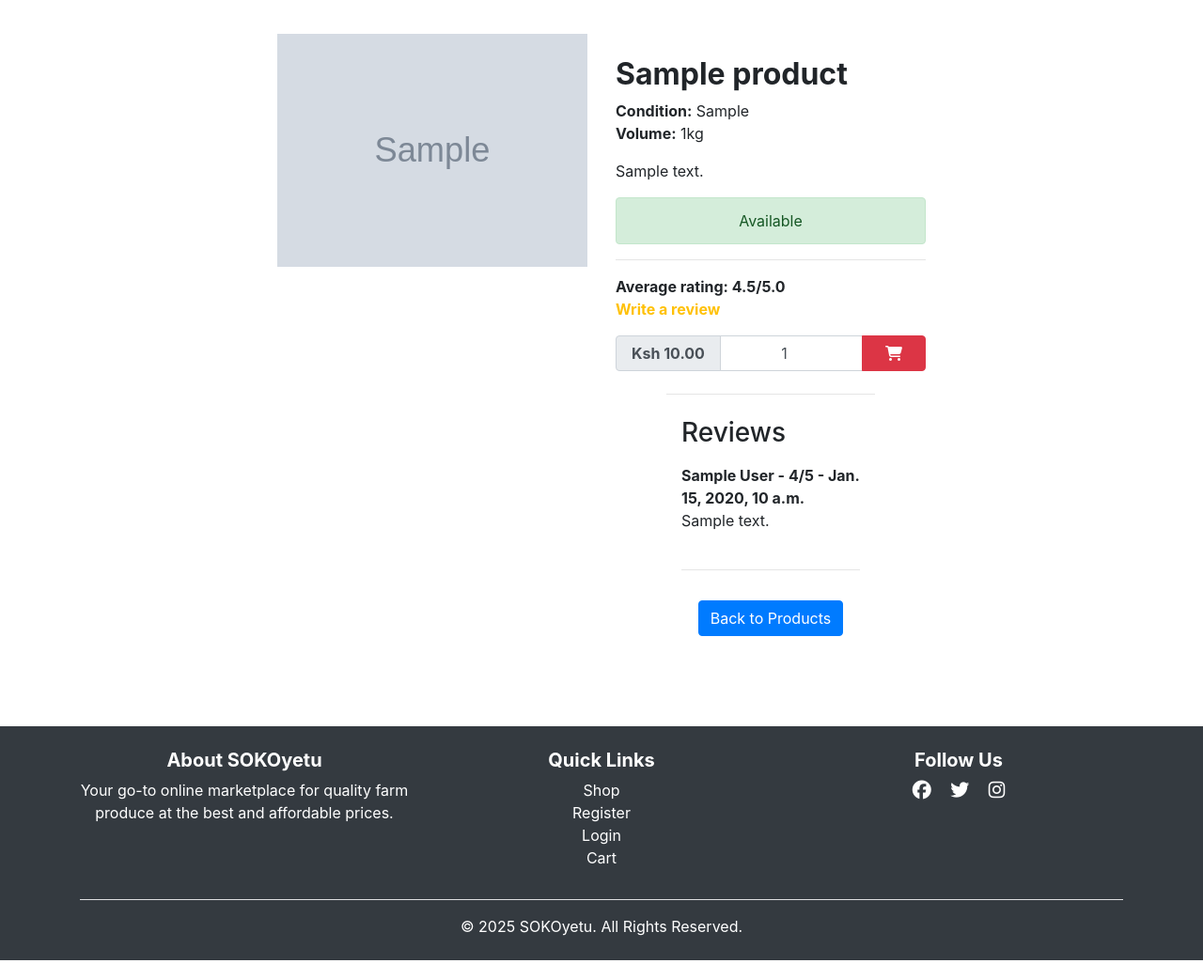
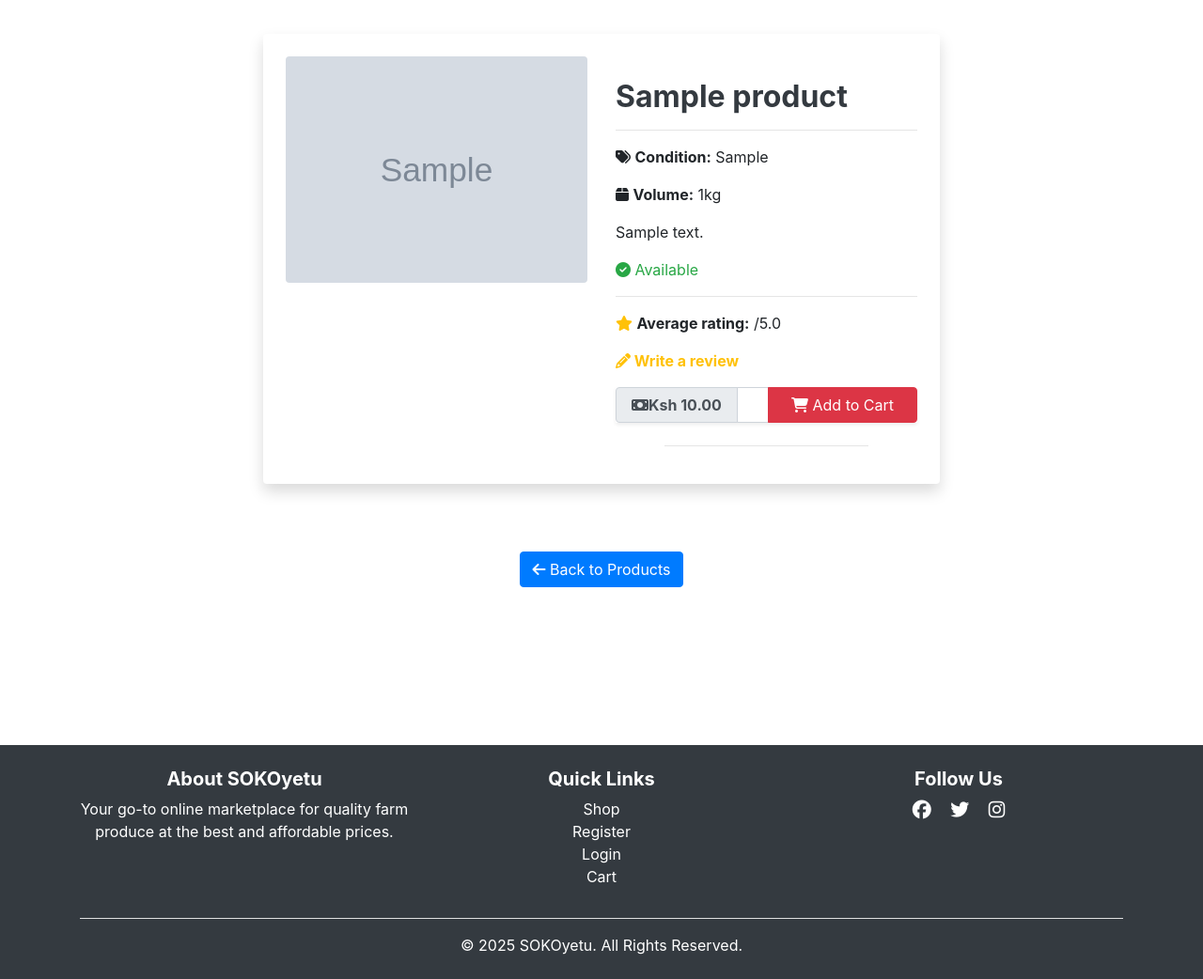
Before and after one commit to Chaser-254/sokoyetu, a Django app: a page that uses listings/templates/base.html in a window 1280 px wide. Shown: the part 60-1102 px from the top of the page at 94% size. Run offline with Django 5.2, Linux system fonts and the light colour scheme; tables that the repository leaves empty hold one stand-in row (values such as "Sample post"); grey boxes marked "Sample" are stand-in pictures; some libraries are stand-ins or nearby versions.

Commit message:
improved the user interface and user experience

```diff
--- a/listings/forms.py
+++ b/listings/forms.py
@@ -1,20 +1,17 @@
 from django import forms
 from .models import Review
 
-REVIEW_CHOICES = [('1', '1'), ('2', '2'), ('3', '3'), ('4', '4'), ('5', '5')]
+class ReviewForm(forms.ModelForm):
+    RATING_CHOICES = [(i, f'{i} ⭐') for i in range(1, 6)]  # Adds star icons next to numbers
 
-class ReviewForm(forms.ModelForm):
+    rating = forms.ChoiceField(
+        choices=RATING_CHOICES,
+        widget=forms.RadioSelect(attrs={'class': 'rating-stars'})
+    )
+
     class Meta:
         model = Review
         fields = ['text', 'rating']
         widgets = {
-            'text': forms.Textarea(
-                attrs={
-                    'class': 'form-control shadow px-2',
-                    'rows': 6
-               }
-            ),
-            'rating': forms.RadioSelect(
-                choices=REVIEW_CHOICES
-             )
+            'text': forms.Textarea(attrs={'class': 'form-control shadow px-2', 'rows': 6})
         }
--- a/listings/templates/base.html
+++ b/listings/templates/base.html
@@ -8,6 +8,8 @@
   <link rel="stylesheet" href="https://cdnjs.cloudflare.com/ajax/libs/font-awesome/6.5.1/css/all.min.css">
   <link rel="stylesheet" href="https://stackpath.bootstrapcdn.com/bootstrap/4.4.1/css/bootstrap.min.css"
     integrity="sha384-Vkoo8x4CGsO3+Hhxv8T/Q5PaXtkKtu6ug5TOeNV6gBiFeWPGFN9MuhOf23Q9Ifjh" crossorigin="anonymous">
+  <link rel="stylesheet" href="https://cdn.jsdelivr.net/npm/bootstrap-icons/font/bootstrap-icons.css">
+
   <link rel="stylesheet" href="https://fonts.googleapis.com/css2?family=Nunito&display=swap">
   <link rel="stylesheet" href="{% static 'css/style.css' %}">
   <title>{% block title %}{% endblock %}</title>
@@ -68,8 +70,7 @@
     {% block content %}
     {% endblock content %}
   </div>
-
-
+  <br><br><br><br><br>
   <footer class="bg-dark text-white py-4">
     <div class="container text-center">
       <div class="row">
@@ -98,7 +99,8 @@
     </div>
   </footer>
 
-
+  <script src="https://code.jquery.com/jquery-3.6.0.min.js"></script>
+  <script src="https://cdn.jsdelivr.net/npm/bootstrap@4.5.3/dist/js/bootstrap.bundle.min.js"></script>
   <script src="https://code.jquery.com/jquery-3.5.1.min.js"
     integrity="sha256-9/aliU8x4CGsO3+Hhxv8T/Q5PaXtkKtu6ug5TOeNV6gBiFeWPGFN9MuhOf23Q9Ifjh=" crossorigin="anonymous"></script>
   <script src="https://cdn.jsdelivr.net/npm/popper.js@1.16.0/dist/umd/popper.min.js"
--- a/listings/templates/product/detail.html
+++ b/listings/templates/product/detail.html
@@ -2,116 +2,131 @@
 {% block title %}{{ product.name }}{% endblock %}
 
 {% block content %}
+<style>
+    .related-products h3 {
+        font-weight: bold;
+        color: #333;
+    }
+
+    .related-item {
+        border-radius: 10px;
+        transition: transform 0.3s ease-in-out;
+    }
+
+    .related-item:hover {
+        transform: scale(1.05);
+        box-shadow: 0px 4px 10px rgba(0, 0, 0, 0.2);
+    }
+
+    .related-img {
+        height: 150px;
+        object-fit: cover;
+        border-radius: 10px;
+    }
+
+    .related-title {
+        font-size: 16px;
+        font-weight: bold;
+        margin-top: 5px;
+        color: #333;
+    }
+
+    .related-price {
+        color: #007bff;
+        font-weight: bold;
+    }
+</style>
+
 <div class="container py-5">
-    <div class="card shadow-custom border-0 col-lg-8 mx-auto">
+    <div class="card shadow border-0 col-lg-8 mx-auto p-4">
         <div class="row justify-content-center">
-            <!-- Product Image -->
+            <div class="col-lg-6 text-center">
+                <img src="{{ product.image.url }}" alt="{{ product.name }}" class="img-fluid rounded">
+            </div>
             <div class="col-lg-6">
-                <img src="{{ product.image.url }}" alt="{{ product.name }}" class="img-fluid rounded-0">
-            </div>
-            <!-- Product Details -->
-            <div class="col-lg-6">
-                <div class="top">
-                    <h2 class="mt-4 font-weight-bold text-grey">{{ product.name }}</h2>
-                    <div><span class="font-weight-bold text-grey">Condition:</span> {{ product.shu }}</div>
-                    <div><span class="font-weight-bold text-grey">Volume:</span> 1kg</div>
-                </div>
-                <div class="mt-3">{{ product.description }}</div>
+                <h2 class="mt-4 font-weight-bold text-dark">{{ product.name }}</h2>
+                <hr>
+
+                <p class="icon-text"><i class="fas fa-tags icon"></i> <strong>Condition:</strong> {{ product.shu }}</p>
+                <p class="icon-text"><i class="fas fa-box icon"></i> <strong>Volume:</strong> 1kg</p>
+                <p class="mt-3">{{ product.description }}</p>
 
                 {% if product.available %}
-                <div class="alert alert-success my-3 text-center">Available</div>
+                    <p class="icon-text text-success"><i class="fas fa-check-circle icon"></i> Available</p>
                 {% else %}
-                <div class="alert alert-danger my-3 text-center">Currently unavailable</div>
+                    <p class="icon-text text-danger"><i class="fas fa-times-circle icon"></i> Currently unavailable</p>
                 {% endif %}
 
                 <hr>
-
-                <!-- Review Section -->
                 <div class="review">
-                    <span class="font-weight-bold text-grey">Average rating: 4.5/5.0</span>
-                    <div class="mb-3 font-weight-bold">
-                        <a href="#" data-toggle="modal" data-target="#reviewModal" class="text-warning">Write a review</a>
-                    </div>
+                    <p class="icon-text"><i class="fas fa-star icon text-warning"></i> <strong>Average rating:</strong>
+                        {% if product.reviews.exists %}
+                            {{ product.reviews.aggregate_avg.rating|floatformat:1 }}/5.0
+                        {% else %}
+                            No ratings yet
+                        {% endif %}
+                    </p>
+                    <p class="mb-3 font-weight-bold">
+                        <a href="#" data-toggle="modal" data-target="#reviewModal" class="text-warning">
+                            <i class="fas fa-pencil-alt"></i> Write a review
+                        </a>
+                    </p>
                 </div>
 
-                <!-- Add to Cart -->
                 <div class="mb-4">
-                    <form  action="{% url 'cart:cart_add' product.id %}" method="post">
+                    <form action="{% url 'cart:cart_add' product.id %}" method="post">
                         {% csrf_token %}
-                        <div class="input-group add-to-cart shadow-custom">
+                        <div class="input-group shadow-sm">
                             <div class="input-group-prepend">
                                 <span class="input-group-text font-weight-bold px-3 btn btn-block price">
-                                    Ksh {{ product.price }}
+                                    <i class="fas fa-money-bill icon"></i> Ksh {{ product.price }}
                                 </span>
                             </div>
                             {{ cart_product_form.quantity }}
                             <div class="input-group-append">
-                                <button class="btn btn-danger px-4 reduce_padding" type="submit" title="Add to cart">
-                                    <i class="fas fa-shopping-cart"></i>
+                                <button class="btn btn-danger px-4" type="submit">
+                                    <i class="fas fa-shopping-cart"></i> Add to Cart
                                 </button>
                             </div>
                         </div>
                     </form>
                 </div>
 
-                <!-- Reviews Section -->
                 <hr class="col-7 mx-auto">
-                <div class="card shadow-custom border-0 col-lg-8 mx-auto mb-3">
-                    <h3 class="py-2 text-grey">Reviews</h3>
-                    {% for review in product.reviews.all %}
-                        <div class="pb-2">
-                            <span class="font-weight-bold text-grey">
-                                {{ review.author }} - {{ review.rating }}/5 - {{ review.created }}
-                            </span>
-                            <p>{{ review.text }}</p>
-                        </div>
-                        <hr>
-                    {% empty %}
-                        <span class="pb-2">Currently no reviews</span>
-                    {% endfor %}
-                </div>
-
-                <div class="text-center">
-                    <a href="{% url 'listings:product_list' %}" class="btn btn-primary">Back to Products</a>
-                </div>
             </div>
         </div>
     </div>
 </div>
 
-<!-- Review Modal -->
-<div class="modal fade" id="reviewModal" tabindex="-1" role="dialog" aria-labelledby="reviewModalLabel" aria-hidden="true">
-    <div class="modal-dialog" role="document">
-        <div class="modal-content">
-            <div class="modal-header">
-                <h5 class="modal-title">Write Your Review</h5>
-                <button type="button" class="close" data-dismiss="modal" aria-label="Close">
-                    <span aria-hidden="true">&times;</span>
-                </button>
+<!-- Related Products Section -->
+{% if related_products %}
+<div class="container mt-5 related-products">
+    <h3 class="text-center"><i class="fas fa-boxes"></i> Related Products</h3>
+    <div class="row mt-4">
+        {% for related in related_products %}
+        <div class="col-md-3 col-sm-6 mb-4">
+            <div class="card related-item text-center shadow-sm">
+                <a href="{{ related.get_absolute_url }}">
+                    <img src="{{ related.image.url }}" alt="{{ related.name }}" class="img-fluid related-img">
+                </a>
+                <div class="p-3">
+                    <a href="{{ related.get_absolute_url }}" class="related-title">{{ related.name }}</a>
+                    <p class="related-price">Ksh {{ related.price }}</p>
+                    <a href="{{ related.get_absolute_url }}" class="btn btn-sm btn-outline-primary">
+                        <i class="fas fa-eye"></i> View
+                    </a>
+                </div>
             </div>
-            <form method="POST">
-                {% csrf_token %}
-                <div class="modal-body">
-                    <div class="form-group">
-                        <label>Rating:</label>
-                        <select name="rating" class="form-control" required>
-                            <option value="5">5 - Excellent</option>
-                            <option value="4">4 - Good</option>
-                            <option value="3">3 - Average</option>
-                            <option value="2">2 - Poor</option>
-                            <option value="1">1 - Terrible</option>
-                        </select>
-                    </div>
-                    <div class="form-group">
-                        <label>Review:</label>
-                        <textarea name="text" class="form-control" rows="4" required></textarea>
-                    </div>
-                </div>
-                <div class="modal-footer">
-                    <button type="submit" class="btn btn-danger">Submit Review</button>
-                </div>
-            </form>
         </div>
+        {% endfor %}
     </div>
 </div>
+{% endif %}
+
+<div class="text-center mt-4">
+    <a href="{% url 'listings:product_list' %}" class="btn btn-primary">
+        <i class="fas fa-arrow-left"></i> Back to Products
+    </a>
+</div>
+
 {% endblock %}
--- a/listings/views.py
+++ b/listings/views.py
@@ -21,9 +21,11 @@
             'products': products,
         }
     )
-
 def product_detail(request, category_slug, product_slug):
     product = get_object_or_404(Product, category__slug=category_slug, slug=product_slug)
+
+
+    related_products = Product.objects.filter(category=product.category).exclude(id=product.id)[:4]
 
     if request.method == 'POST':
         review_form = ReviewForm(request.POST)
@@ -31,12 +33,23 @@
         if review_form.is_valid():
             cf = review_form.cleaned_data
             author_name = "Anonymous"
-            if request.user.is_authenticated and request.user.first_name != '':
+            if request.user.is_authenticated and request.user.first_name:
                 author_name = request.user.first_name
-            Review.objects.create(product=product, author=author_name, rating=cf['rating'], text=cf['text'])
+
+            Review.objects.create(
+                product=product,
+                author=author_name,
+                rating=cf['rating'],
+                text=cf['text']
+            )
             return redirect('listings:product_detail', category_slug=category_slug, product_slug=product_slug)
     else:
         review_form = ReviewForm()
         cart_product_form = CartAddProductForm()
 
-    return render(request, 'product/detail.html', {'product': product,'review_form': review_form,'cart_product_form': cart_product_form})
+    return render(request, 'product/detail.html', {
+        'product': product,
+        'review_form': review_form,
+        'cart_product_form': cart_product_form,
+        'related_products': related_products
+    })
```
Also changed, not shown: accounts/templates/accounts/profile.html (+39 -43 lines), accounts/templates/accounts/register.html (+36 -10 lines), accounts/templates/registration/login.html (+35 -7 lines), listings/templates/product/list.html (+35 -10 lines).
